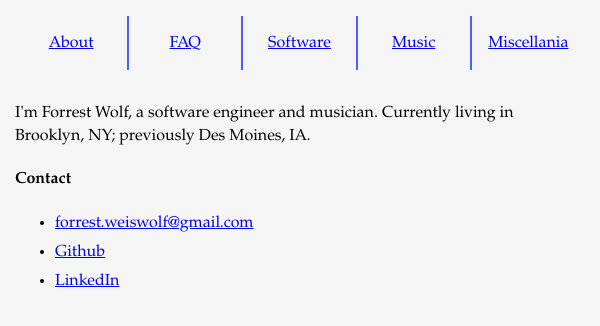
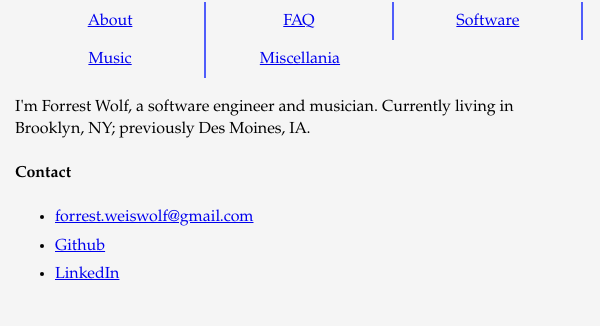
Before and after one commit to ForrestWeiswolf/forrestweiswolf.github.io, a Jekyll site: the page built from index.html, in a window 600 px wide. Shown: the top 326 px of the page. Built offline with Jekyll 4.4.1, drawn with Linux system fonts in a browser that asks for light colours.

Commit message:
Improve navbar CSS for small screens

```diff
--- a/css/main.css
+++ b/css/main.css
@@ -34,10 +34,6 @@ nav a {
   padding: 1em;
   width: 33.33%;
   text-align: center;
-}
-
-nav a:last-child {
-  border-right: none;
 }
 
 .left-side {
@@ -107,3 +103,22 @@ li:first-child {
     padding: 0.5em;
   }
 }
+
+@media (min-width: 600px) {
+  nav a:last-child {
+    border-right: none;
+  }
+}
+
+@media (max-width: 600px) {
+  nav {
+    flex-wrap: wrap;
+    padding: 0.1em;
+    margin: 0em;
+  }
+
+  nav a {
+    padding: 0.5em;
+  }
+
+}
```
